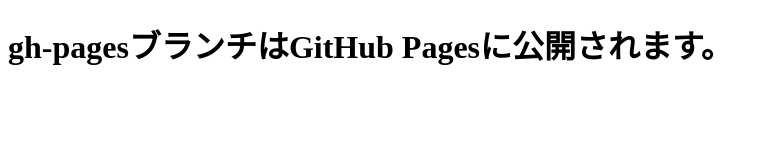
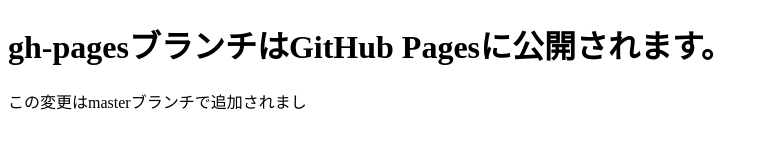
Before and after one commit to makkiya/git-study, a plain HTML site: page index.html in a window 1280 px wide. Shown: the whole page, without its empty margins (0-768 px from the left). Drawn offline with Linux system fonts and the light colour scheme.

Commit message:
段落を追加

```diff
--- a/index.html
+++ b/index.html
@@ -7,5 +7,6 @@
 </head>
 <body>
     <h1>gh-pagesブランチはGitHub Pagesに公開されます。</h1>
+    <p>この変更はmasterブランチで追加されまし</p>
 </body>
 </html>
```
